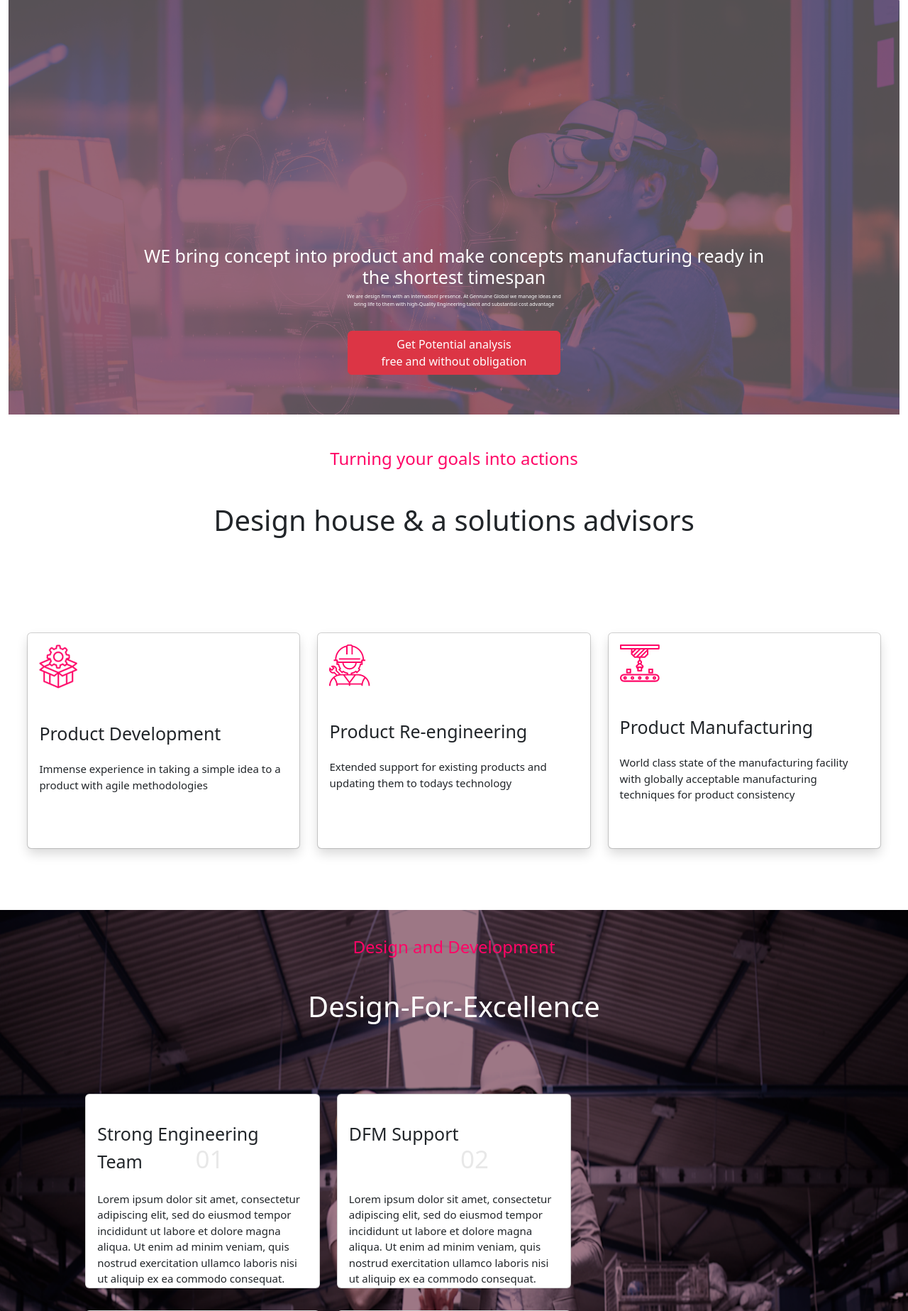
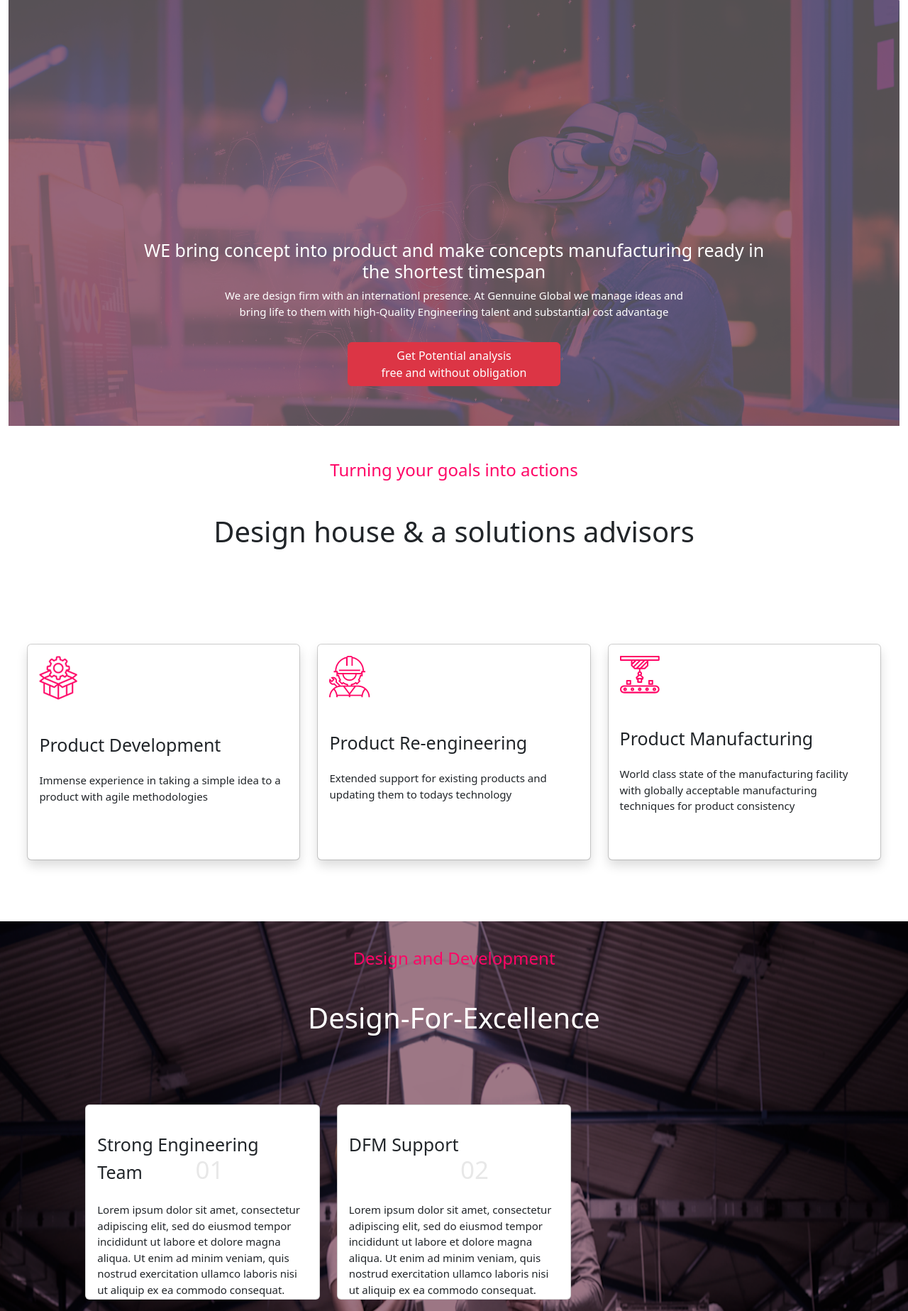
Before and after one commit to vinaymb312/first_project, a PHP site: page / in a window 1280 px wide; the page is wider, and only the part inside the window is pictured. Shown: the part 60-1907 px from the top of that part at 71% size. Run offline with PHP 8.4, Linux system fonts and the light colour scheme.

Commit message:
new updated responsive

```diff
--- a/index.php
+++ b/index.php
@@ -50,7 +50,7 @@
     <div id="carouselExampleCaptions" class="carousel slide" data-bs-ride="false">
       <div class="carousel-inner">
         <div class="carousel-item active">
-          <img src="public/images/bg.png" class="d-block w-100" alt="backgroundimage">
+          <img src="public/images/bg.png" width="50%" height="600px;" class="d-block w-100" alt="backgroundimage">
 
           <div class="carousel-caption">
             <h2>WE bring concept into product and make concepts manufacturing ready in the shortest timespan</h2>
--- a/style.css
+++ b/style.css
@@ -7,7 +7,7 @@
 .carousel-caption {
     /*background-color: white;*/
     /*display: flex;*/
-    justify-content: center;
+    /*justify-content: center;*/
     /*align-items: right;*/
     /*margin: 0 auto;*/
 }
@@ -35,7 +35,7 @@
     background-image: url('public/images/design.png');
     background-size: auto;
     background-repeat: no-repeat;
-    height: 1200px;
+    height: 1300px;
 
     background-size: 100% 100%;
 
@@ -96,11 +96,16 @@
 }
 
 
+/*font control media*/
+
+@media (max-width: 575.98px) { height:10% }
+.carousel-caption h2 { font-size: 10px;}
+.carousel-caption p { font-size: 8px;}
 
 
 @media (min-width: 576px) { // Small devices (landscape phones, 576px and up)
-  /*.carousel-caption h2 { font-size: 10px;}*/
-  .carousel-caption p {font-size: 8px;}
+  .carousel-caption h2 { font-size: 12px;}
+  .carousel-caption p {font-size: 10px;}
   .capbutton {width: 100px;}
   h5 {font-size: 15px;}
   .bttn {
@@ -109,36 +114,28 @@
 }
 @media (min-width: 768px) {// Medium devices (tablets, 768px and up)
   .carousel-caption h2 { font-size: 15px;}
-  .carousel-caption p {font-size: 8px;}
-  /*.carousel-caption button {width: 100px;}
-    button {width: 100px;}*/
-  /*.card-title h5 {font-size: 0.5em;} */
+  .carousel-caption p {font-size: 12px;}
+
 }
 @media (min-width: 992px) { // Large devices (desktops, 992px and up)
-  .carousel-caption h2 { font-size: 10px;}
-  .carousel-caption p {font-size: 7px;}
-  .card {h}
+  .carousel-caption h2 { font-size: 18px;}
+  .carousel-caption p {font-size: 15px;}
+
 
 }
 @media (min-width: 1200px) { // Extra large devices (large desktops, 1200px and up)
-  .carousel-caption h2 { font-size: 1.6em;}
-  .carousel-caption p {font-size: 1.4em;}
+  .carousel-caption h2 { font-size: 18px;}
+  .carousel-caption p {font-size: 15px;}
 }
 
 
 /*cards*/
 
-@media (max-width: 575.98px) { height:10% }
-.carousel-caption h2 { font-size: 15px;}
-.carousel-caption p { font-size: 7px;}
-p { font-size: 7px; }
-.bttn {
-    width: 50px;
-}
+
 
 // Small devices (landscape phones, less than 768px)
 @media (max-width: 767.98px) { height:25% }
-h2 { font-size: 15px; }
+
 button {width: 100px;}
 .bttn {
     width: 50px;
```
